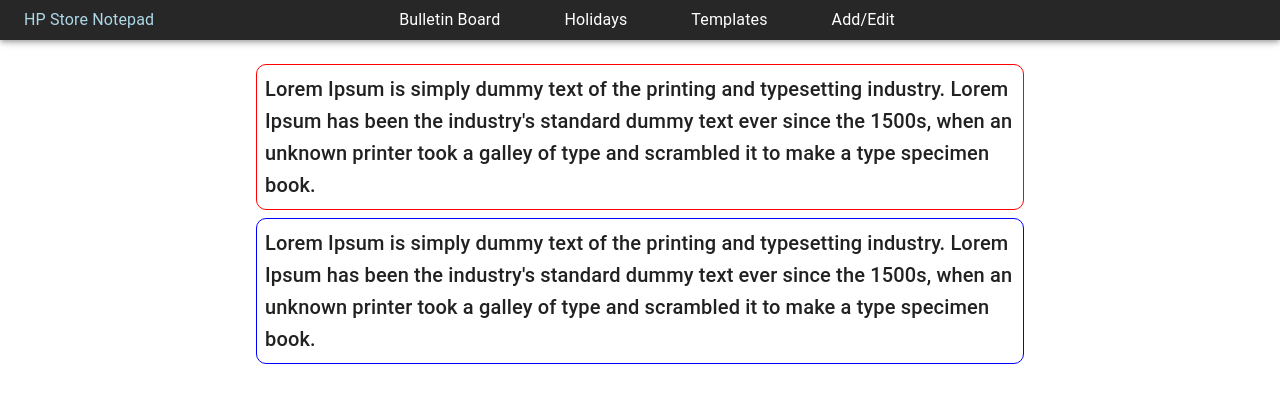
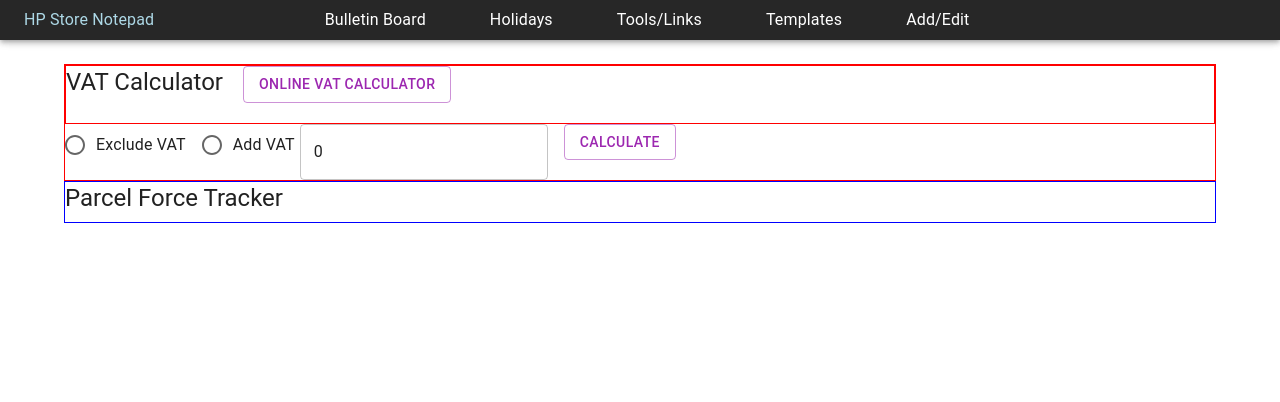
Before and after one commit to misterplain/hpNotePad, a React (Create React App) app in the folder frontend/: page /#/tools in a window 1280 px wide. Before the commit this address led to /#/. Shown: the top 402 px of the page. Built offline with nearby package versions, Linux system fonts and the light colour scheme.

Commit message:
vat calculator

```diff
--- a/frontend/src/App.js
+++ b/frontend/src/App.js
@@ -7,6 +7,7 @@ import Holidays from "./components/Holidays";
 import Templates from "./components/Templates";
 import Contact from "./components/Contact";
 import Container from "@mui/material/Container";
+import Tools from "./components/Tools";
 import {
   BrowserRouter as Router,
   Route,
@@ -31,6 +32,7 @@ function App() {
             <Route path='*' element={<Navigate to='/' />} />
             <Route path='/' element={<Bulletin />} />
             <Route path='/holidays' element={<Holidays />} />
+            <Route path='/tools' element={<Tools />} />
             {/* <Route path='/ebay' element={<Ebay />} /> */}
             <Route path='/templates' element={<Templates />} />
             <Route path='/contact' element={<Contact />} />
--- a/frontend/src/components/Bulletin.js
+++ b/frontend/src/components/Bulletin.js
@@ -18,10 +18,7 @@ const Bulletin = () => {
           }}
         >
           <Typography variant='h6' padding>
-            Lorem Ipsum is simply dummy text of the printing and typesetting
-            industry. Lorem Ipsum has been the industry's standard dummy text
-            ever since the 1500s, when an unknown printer took a galley of type
-            and scrambled it to make a type specimen book.
+           Change of Mind / DOA Holiday returns extension:
           </Typography>
         </Box>
       </Grid>
@@ -39,10 +36,7 @@ const Bulletin = () => {
           }}
         >
           <Typography variant='h6' padding>
-            Lorem Ipsum is simply dummy text of the printing and typesetting
-            industry. Lorem Ipsum has been the industry's standard dummy text
-            ever since the 1500s, when an unknown printer took a galley of type
-            and scrambled it to make a type specimen book.
+            Official Parcel Force strike days (no collections on these days):
           </Typography>
         </Box>
       </Grid>
--- a/frontend/src/components/Header.js
+++ b/frontend/src/components/Header.js
@@ -150,6 +150,19 @@ export default function HideAppBar(props) {
                     </ListItemButton>
                   </ListItem>
                 </Link>
+                <Link
+                  to='/tools'
+                  style={{ textDecoration: "none", color: "white" }}
+                >
+                  <ListItem>
+                    <ListItemButton>
+                      <ListItemText
+                        primary={"Tools/Links"}
+                        style={{ textAlign: "center" }}
+                      />
+                    </ListItemButton>
+                  </ListItem>
+                </Link>
                 {/* <Link
                   to='/ebay'
                   style={{ textDecoration: "none", color: "white" }}
--- /dev/null
+++ b/frontend/src/components/Tools.js
@@ -0,0 +1,129 @@
+import React, { useState, useEffect } from "react";
+import {
+  Button,
+  ButtonGroup,
+  Typography,
+  TextField,
+  FormGroup,
+  FormControlLabel,
+  FormControl,
+  FormLabel,
+  RadioGroup,
+  Radio,
+  Grid,
+  Checkbox,
+} from "@mui/material";
+import Snackbar from "@mui/material/Snackbar";
+import { CKEditor } from "@ckeditor/ckeditor5-react";
+import ClassicEditor from "@ckeditor/ckeditor5-build-classic";
+import parse from "html-react-parser";
+import { BiCopy } from "react-icons/bi";
+
+// import TemplateText from "../assets/templates4";
+import { Link } from "react-scroll";
+import { useNavigate } from "react-router-dom";
+
+const Tools = () => {
+    const [radio, setRadio] = useState("exclude");
+  const [exclude, setExclude] = useState(true);
+  const [add, setAdd] = useState(false);
+  const [vat, setVat] = useState(0);
+  const [result, setResult] = useState("");
+
+  const handleChange = (e) => {
+    setRadio(e.target.value);
+  }
+
+  const submitVatCalc = (e) => {
+    setResult("action");
+    e.preventDefault();
+    if (radio === "exclude") {
+      let vatCalc = vat / 1.2;
+      setResult(`£${vat} with VAT, £${vatCalc.toFixed(2)} without VAT`);
+    } else {
+      let vatCalc = vat * 1.2;
+      setResult(`£${vatCalc.toFixed(2)} with VAT, £${vat} without VAT`);
+    }
+    setVat(0)
+  };
+  return (
+    <Grid container>
+      <Grid item xs={12} sx={{ border: "1px red solid" }}>
+        <Grid item xs={12} sx={{ border: "1px red solid", display: "flex" }}>
+          {" "}
+          <Typography variant='h5' gutterBottom sx={{ marginRight: "20px" }}>
+            VAT Calculator
+          </Typography>
+          <a
+            href='http://www.vatcalculator.co.uk/'
+            target='_blank'
+            style={{ textDecoration: "none" }}
+          >
+            {" "}
+            <Button
+              type='submit'
+              variant='outlined'
+              color='secondary'
+              style={{ marginBottom: "20px" }}
+            >
+              Online VAT Calculator
+            </Button>{" "}
+          </a>
+        </Grid>
+
+        <form onSubmit={submitVatCalc} style={{ display: "flex" }}>
+          <FormControl sx={{ display: "flex" }}>
+            <RadioGroup
+              aria-labelledby='demo-radio-buttons-group-label'
+              defaultValue='exclude'
+              name='radio-buttons-group'
+              row
+            >
+              <FormControlLabel
+                value='exclude'
+                control={<Radio value={exclude}/>}
+                label='Exclude VAT'
+              />
+              <FormControlLabel
+                value='add'
+                control={<Radio />}
+                label='Add VAT'
+              />
+            </RadioGroup>
+          </FormControl>
+          <FormControlLabel
+            control={
+              <TextField
+                id='vat'
+                // type='number'
+                data-type="currency"
+                fullWidth
+                value={vat}
+                onChange={(e) => setVat(e.target.value)}
+                defaultValue={vat}
+                InputLabelProps={{
+                  shrink: true,
+                }}
+              />
+            }
+          />
+
+          <Button
+            type='submit'
+            variant='outlined'
+            color='secondary'
+            style={{ marginBottom: "20px" }}
+          >
+            Calculate
+          </Button>
+          <Typography>{result}</Typography>
+        </form>
+      </Grid>
+      <Grid item xs={12} sx={{ border: "1px solid blue" }}>
+        <Typography variant='h5' gutterBottom>Parcel Force Tracker</Typography>
+      </Grid>
+    </Grid>
+  );
+};
+
+export default Tools;
```
